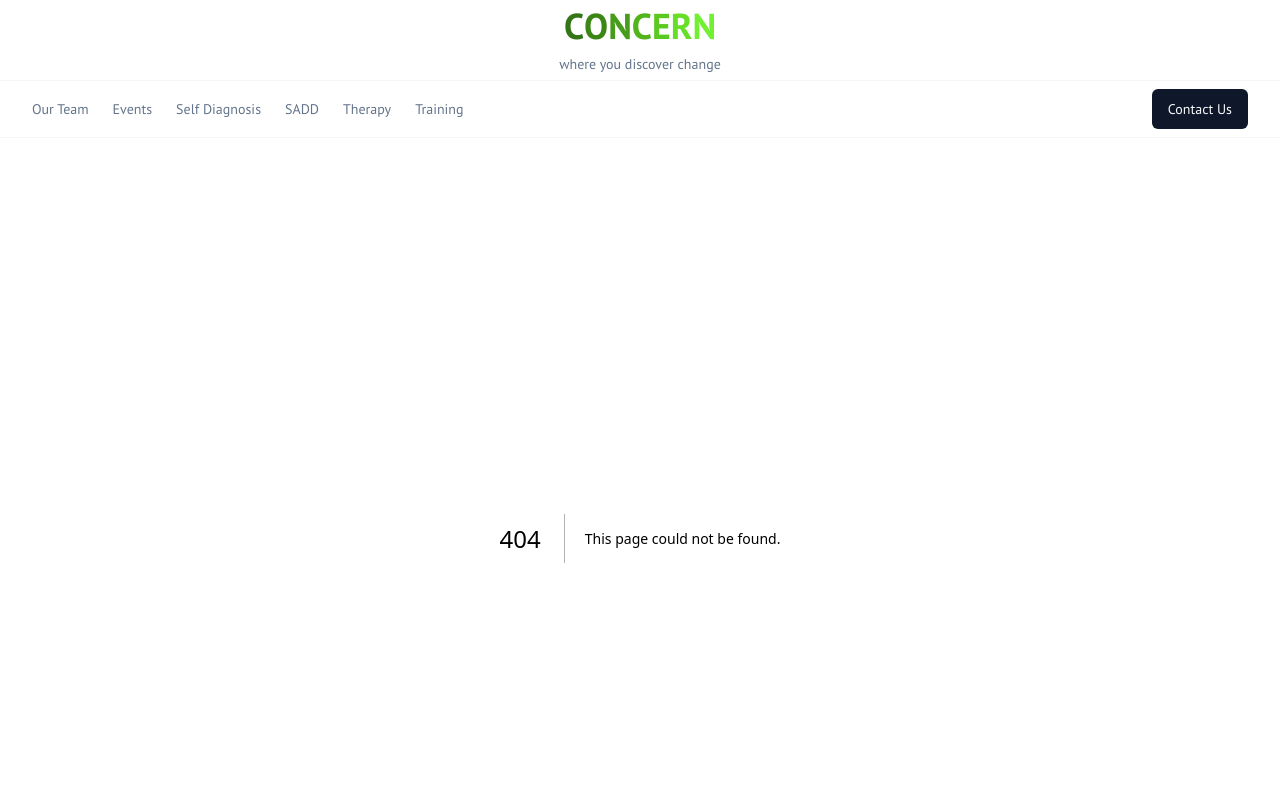
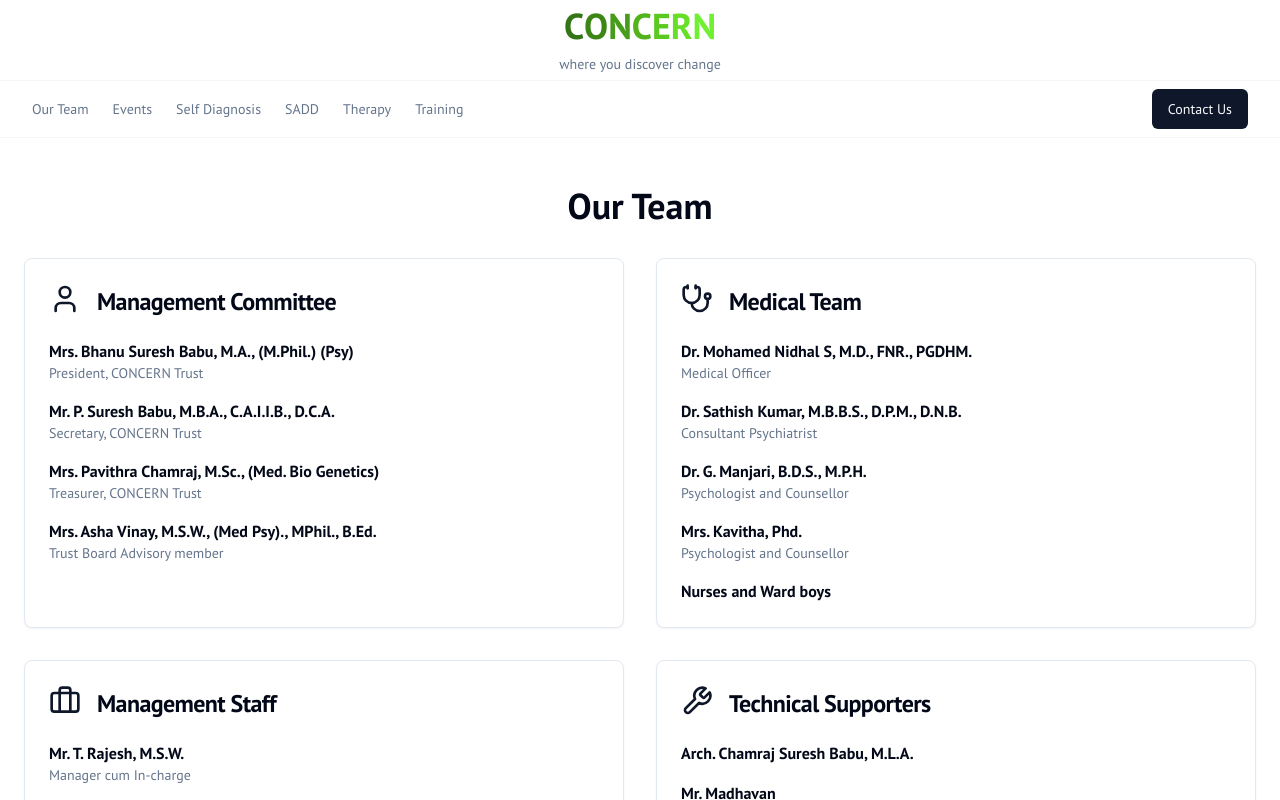
Before and after one commit to tanishpoddar/Concern-Website, a Next.js app: page /our-team in a window 1280 px wide. Before the commit this address had no page. Shown: the top 800 px of the page. Built offline with nearby package versions, Linux system fonts and the light colour scheme.

Commit message:
changed-code-files

```diff
--- /dev/null
+++ b/src/app/our-team/page.tsx
@@ -0,0 +1,64 @@
+import { Card, CardContent, CardHeader, CardTitle } from '@/components/ui/card';
+import { User, Stethoscope, Briefcase, Wrench } from 'lucide-react';
+
+const managementCommittee = [
+  { name: 'Mrs. Bhanu Suresh Babu, M.A., (M.Phil.) (Psy)', role: 'President, CONCERN Trust' },
+  { name: 'Mr. P. Suresh Babu, M.B.A., C.A.I.I.B., D.C.A.', role: 'Secretary, CONCERN Trust' },
+  { name: 'Mrs. Pavithra Chamraj, M.Sc., (Med. Bio Genetics)', role: 'Treasurer, CONCERN Trust' },
+  { name: 'Mrs. Asha Vinay, M.S.W., (Med Psy)., MPhil., B.Ed.', role: 'Trust Board Advisory member' },
+];
+
+const medicalTeam = [
+  { name: 'Dr. Mohamed Nidhal S, M.D., FNR., PGDHM.', role: 'Medical Officer' },
+  { name: 'Dr. Sathish Kumar, M.B.B.S., D.P.M., D.N.B.', role: 'Consultant Psychiatrist' },
+  { name: 'Dr. G. Manjari, B.D.S., M.P.H.', role: 'Psychologist and Counsellor' },
+  { name: 'Mrs. Kavitha, Phd.', role: 'Psychologist and Counsellor' },
+  { name: 'Nurses and Ward boys', role: '' },
+];
+
+const managementStaff = [
+  { name: 'Mr. T. Rajesh, M.S.W.', role: 'Manager cum In-charge' },
+  { name: 'Mr. V. Subramani', role: 'Manager' },
+  { name: 'Mrs. Veda V Kumar, B.A.', role: 'Project Coordinator' },
+  { name: 'Mr. J. Ethuraj, D.P.T.', role: 'Project Coordinator' },
+  { name: 'Honorary Volunteers', role: '' },
+  { name: 'Trainer cum supervisors, Outreach Workers, Peer Educators, Cook, House-keepers And Chowkidars', role: '' },
+];
+
+const technicalSupporters = [
+  { name: 'Arch. Chamraj Suresh Babu, M.L.A.', role: '' },
+  { name: 'Mr. Madhavan', role: 'Web Designer' },
+];
+
+const TeamCard = ({ title, members, icon: Icon }: { title: string; members: { name: string; role: string }[]; icon: React.ElementType }) => (
+  <Card>
+    <CardHeader className="flex flex-row items-center gap-4">
+      <Icon className="h-8 w-8 text-primary" />
+      <CardTitle>{title}</CardTitle>
+    </CardHeader>
+    <CardContent>
+      <ul className="space-y-4">
+        {members.map((member, index) => (
+          <li key={index}>
+            <p className="font-semibold">{member.name}</p>
+            {member.role && <p className="text-sm text-muted-foreground">{member.role}</p>}
+          </li>
+        ))}
+      </ul>
+    </CardContent>
+  </Card>
+);
+
+export default function OurTeamPage() {
+  return (
+    <div className="container mx-auto px-4 py-12 md:px-6">
+      <h1 className="mb-8 text-center text-4xl font-bold">Our Team</h1>
+      <div className="grid grid-cols-1 gap-8 md:grid-cols-2">
+        <TeamCard title="Management Committee" members={managementCommittee} icon={User} />
+        <TeamCard title="Medical Team" members={medicalTeam} icon={Stethoscope} />
+        <TeamCard title="Management Staff" members={managementStaff} icon={Briefcase} />
+        <TeamCard title="Technical Supporters" members={technicalSupporters} icon={Wrench} />
+      </div>
+    </div>
+  );
+}
```
